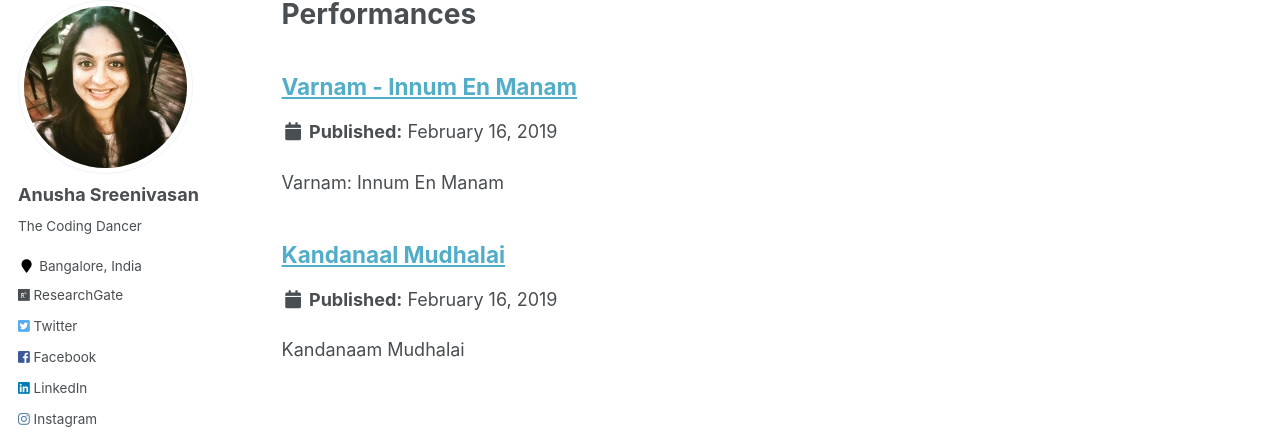
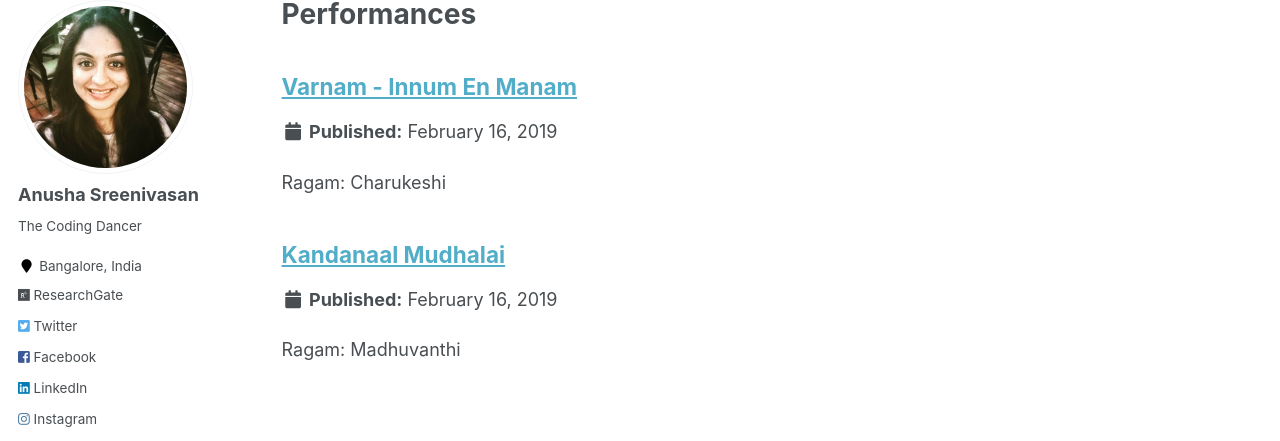
Before and after one commit to anusha-sreeni95/anusha-sreeni95.github.io, a Jekyll site: the page built from _pages/performances.html, in a window 1280 px wide. Shown: the part 118-559 px from the top of the page. Built offline with Jekyll 4.4.1, drawn with Linux system fonts in a browser that asks for light colours.

Commit message:
Added dance performances

```diff
--- a/_performances/padam.md
+++ b/_performances/padam.md
@@ -1,8 +1,6 @@
 ---
 title: "Kandanaal Mudhalai"
 ---
-Kandanaam Mudhalai
-
 Ragam: Madhuvanthi
 
 [Watch Video](https://www.youtube.com/watch?v=jR_tkN-fUIY "We'll Do It Live")
--- a/_performances/varnam.md
+++ b/_performances/varnam.md
@@ -1,8 +1,6 @@
 ---
 title: "Varnam - Innum En Manam"
 ---
-Varnam: Innum En Manam
-
 Ragam: Charukeshi
 
 [Watch Video](https://www.youtube.com/watch?v=_MtsuoV0JMM "We'll Do It Live")
```
